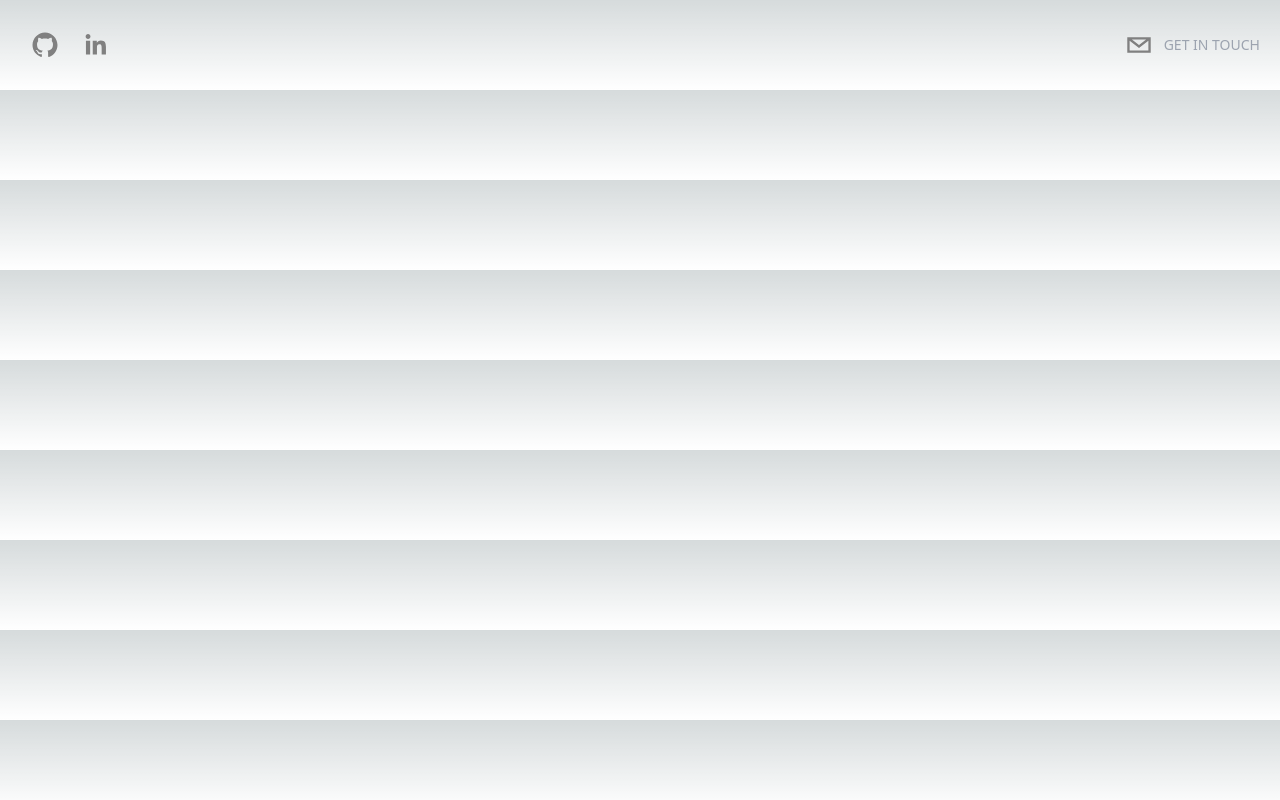
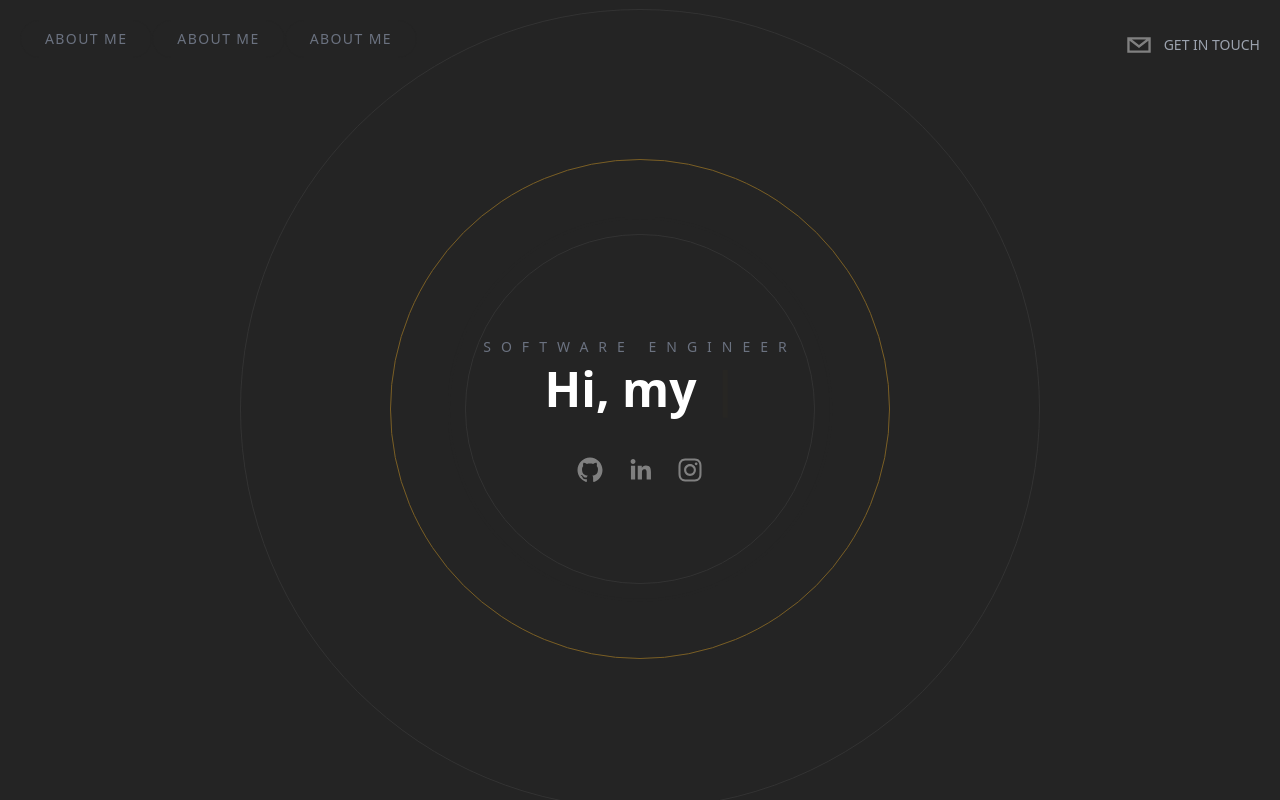
Before and after one commit to sourishdasss/sourishdas, a Next.js app: page / in a window 1280 px wide. Built offline with nearby package versions, Linux system fonts and the light colour scheme.

Commit message:
homepage init

```diff
--- /dev/null
+++ b/components/BackgroundShapes.tsx
@@ -0,0 +1,28 @@
+import React from 'react'
+import { motion } from "framer-motion"
+
+type Props = {}
+
+export default function ({}: Props) {
+  return (
+    <motion.div
+      initial = {{
+        opacity: 0,
+      }}
+      animate = {{
+        scale: [1, 2, 2, 3, 1],
+        opacity: [0.2, 0.4, 0.6, 0.8, 1.0],
+        borderRadius: ["20%", "20%", "50%", "80%", "20%"]
+      }}
+      transition = {{
+        duration: 2
+      }}
+      className = "relative flex justify-center items-center">
+      <div className = "absolute border border-[#333333] rounded-full h-[200px] w-[200px] mt-52 animate-ping"/>
+      <div className = "rounded-full border border-[#333333] h-[350px] w-[350px] absolute mt-52"/>
+      <div className = "rounded-full border border-[#333333] h-[500px] w-[500px] absolute mt-52"/>
+      <div className = "rounded-full border border-[#F7AB0A] opacity-20 h-[500px] w-[500px] absolute mt-52 animate-pulse"/>
+      <div className = "rounded-full border border-[#333333] h-[800px] w-[800px] absolute mt-52"/>
+    </motion.div>
+  )
+}
--- a/components/Header.tsx
+++ b/components/Header.tsx
@@ -7,30 +7,17 @@
 export default function Header({}: Props) {
   return (
     <header className="sticky top-0 p-5 flex items-start justify-between max-w-7xl mx-auto z-20 xl:center">
-      <motion.div
-        initial = {{
-          x: -500,
-          opacity: 0,
-          scale: 0.5
-        }}
-        animate = {{
-          x: 0,
-          opacity: 1,
-          scale: 1
-        }}
-        className="flex flex-row items-center">
-        {/* Social Icons */}
-          <SocialIcon
-            url="https://github.com/sourishdas07"
-            fgColor="gray"
-            bgColor="transparent"
-          />
-          <SocialIcon
-            url="https://www.linkedin.com/in/sourishdas/"
-            fgColor="gray"
-            bgColor="transparent"
-          />
-      </motion.div>
+      <div>
+        <button className="px-6 py-2 border border-[#242424] rounded-full
+                            uppercase text-sm tracking-widest text-gray-500 transition-all
+                            hover:border-[#F7AB0A]/40 hover:text-[#F7AB0A]/40"> About Me </button>
+        <button className="px-6 py-2 border border-[#242424] rounded-full
+                            uppercase text-sm tracking-widest text-gray-500 transition-all
+                            hover:border-[#F7AB0A]/40 hover:text-[#F7AB0A]/40"> About Me </button>
+        <button className="px-6 py-2 border border-[#242424] rounded-full
+                            uppercase text-sm tracking-widest text-gray-500 transition-all
+                            hover:border-[#F7AB0A]/40 hover:text-[#F7AB0A]/40"> About Me </button>
+      </div>
 
       <div className="flex flex-row items-center text-gray-300 cursor-pointer">
         <SocialIcon
--- /dev/null
+++ b/components/Hero.tsx
@@ -0,0 +1,62 @@
+import React from 'react'
+import { Cursor, useTypewriter } from 'react-simple-typewriter'
+import BackgroundShapes from '@/components/BackgroundShapes';
+import { motion } from "framer-motion"
+import { SocialIcon } from 'react-social-icons';
+
+type Props = {}
+
+export default function Hero({}: Props) {
+     const [text, count] = useTypewriter({
+          words: ["Hi, my name is Sourish"],
+          loop: true,
+          delaySpeed: 2000,
+     });
+
+  return (
+    <div className="h-screen flex flex-col space-y-8 items-center justify-center text-center overflow-hidden">
+     <BackgroundShapes />
+     <div>
+          <h2 className="text-sm uppercase text-gray-500 pb-2 tracking-[10px]">Software Engineer</h2>
+     <h1 className="text-5xl font-semibold px-10">
+          <span>{text}</span>
+          <Cursor cursorColor="#F7AB0A" />
+     </h1>
+     </div>
+
+     <motion.div
+        initial = {{
+          x: -500,
+          opacity: 0,
+          scale: 0.5
+        }}
+        animate = {{
+          x: 0,
+          opacity: 1,
+          scale: 1
+        }}
+        transition = {{
+          duration: 2
+        }}
+        className="flex flex-row items-center">
+        {/* Social Icons */}
+          <SocialIcon
+            url="https://github.com/sourishdas07"
+            fgColor="gray"
+            bgColor="transparent"
+          />
+          <SocialIcon
+            url="https://www.linkedin.com/in/sourishdas/"
+            fgColor="gray"
+            bgColor="transparent"
+          />
+          <SocialIcon
+            url="https://www.instagram.com/sourish.das07/"
+            fgColor="gray"
+            bgColor="transparent"
+          />
+      </motion.div>
+
+    </div>
+  )
+}
--- a/package.json
+++ b/package.json
@@ -20,6 +20,7 @@
     "postcss": "8.4.23",
     "react": "18.2.0",
     "react-dom": "18.2.0",
+    "react-simple-typewriter": "^5.0.1",
     "react-social-icons": "^5.15.0",
     "tailwindcss": "3.3.1",
     "typescript": "5.0.4"
--- a/pages/index.tsx
+++ b/pages/index.tsx
@@ -2,20 +2,23 @@
 import Head from 'next/head'
 import { Inter } from 'next/font/google'
 import Header from '@/components/Header';
+import Hero from '@/components/Hero';
 
 const inter = Inter({ subsets: ['latin'] })
 
 export default function Home() {
   return (
-    <div>
+    <div className="bg-[rgb(36,36,36)] text-white h-screen snap-y snap-mandatory overflow-scroll z-0"> {/* Change the Colour in the Future*/}
       <Head>
         <title>Sourish </title>
       </Head>
 
-      {/* Header */}
       <Header />
 
       {/* Hero */}
+      <section id="hero" className="snap-center">
+        <Hero />
+      </section>
 
       {/* About */}
 
```
Also changed, not shown: 1 other file (tests, documents, lock files or other folders).
